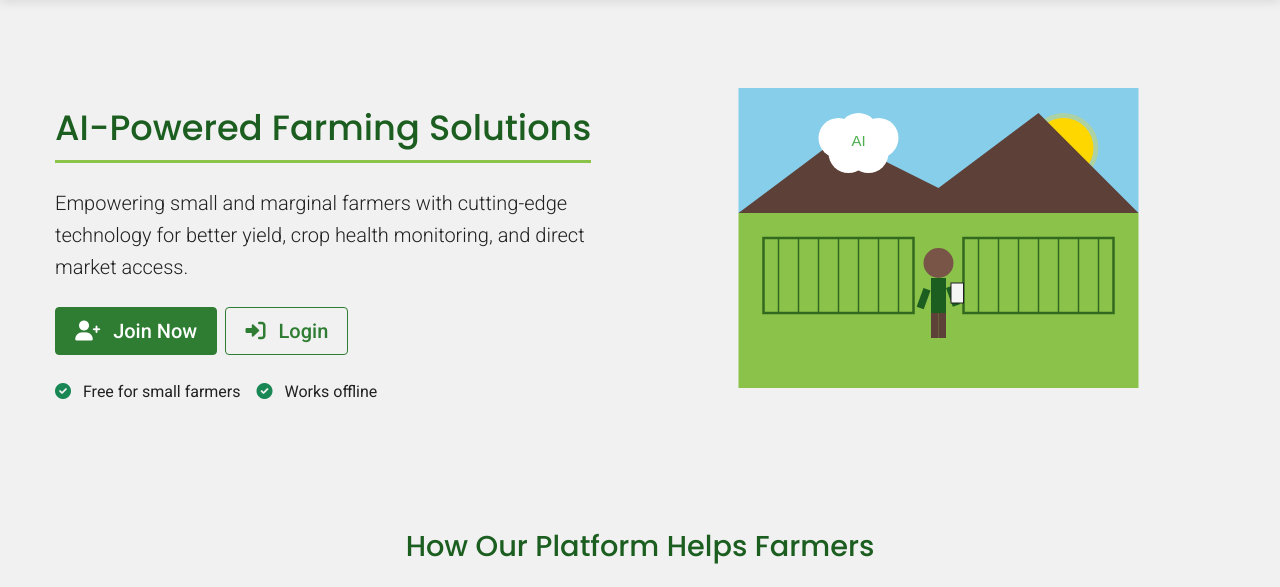
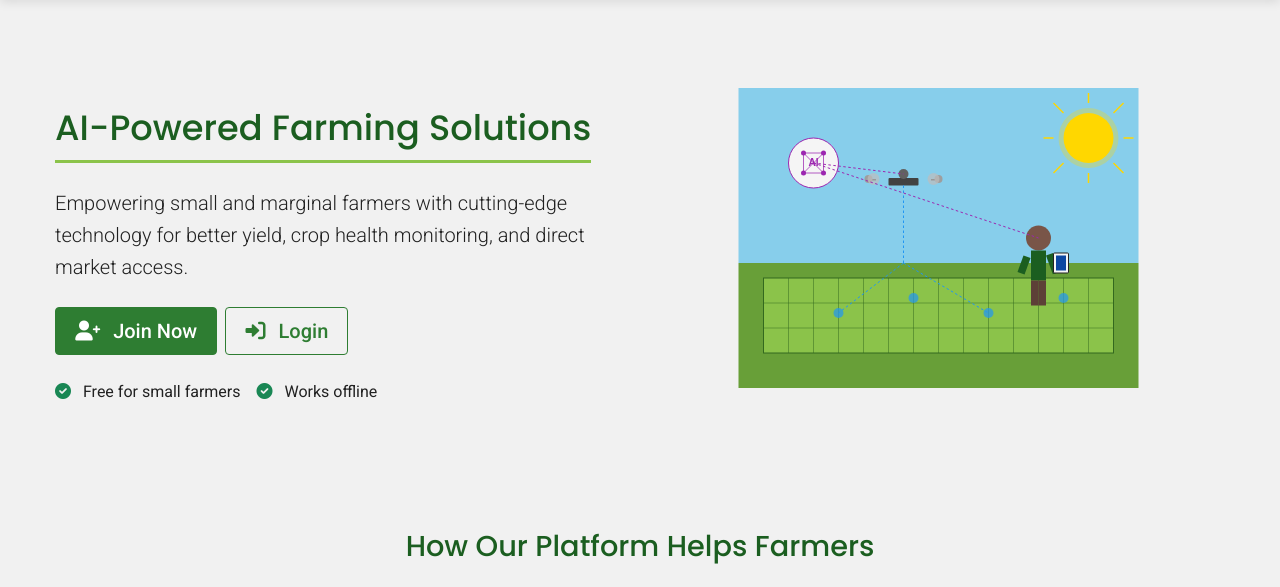
Before and after one commit to abbassyed110/SmartAI_Farm, a Flask app: page / in a window 1280 px wide. Shown: the part 88-675 px from the top of the page. Run offline with Flask 3, Linux system fonts and the light colour scheme.

Commit message:
Update main page with new illustration depicting AI-powered farming.
Replit-Commit-Author: Agent
Replit-Commit-Session-Id: 594c2358-4693-4d23-bf15-f490181160cd
Replit-Commit-Screenshot-Url: https://storage.googleapis.com/screenshot-production-us-central1/c538e39a-60b8-44f6-925d-a6d441abd903/b696179f-5846-4e31-a54b-b450b31ed5d2.jpg

```diff
--- a/templates/index.html
+++ b/templates/index.html
@@ -33,56 +33,100 @@
         </div>
         <div class="col-lg-6 mt-4 mt-lg-0 text-center">
             <svg width="100%" height="300" viewBox="0 0 800 600" xmlns="http://www.w3.org/2000/svg">
-                <!-- Landscape background -->
-                <rect x="0" y="250" width="800" height="350" fill="#8bc34a" />
-                <rect x="0" y="0" width="800" height="250" fill="#87ceeb" />
+                <!-- Sky and Ground Background -->
+                <rect x="0" y="0" width="800" height="350" fill="#87CEEB" /> <!-- Sky -->
+                <rect x="0" y="350" width="800" height="250" fill="#689F38" /> <!-- Ground -->
 
-                <!-- Sun -->
-                <circle cx="650" cy="120" r="60" fill="#ffd600" />
-                <circle cx="650" cy="120" r="70" fill="#ffd600" opacity="0.3" />
+                <!-- Sun with Rays -->
+                <circle cx="700" cy="100" r="50" fill="#FFD600" />
+                <circle cx="700" cy="100" r="60" fill="#FFD600" opacity="0.3" />
+                <!-- Sun rays -->
+                <line x1="700" y1="30" x2="700" y2="10" stroke="#FFD600" stroke-width="3" />
+                <line x1="770" y1="100" x2="790" y2="100" stroke="#FFD600" stroke-width="3" />
+                <line x1="700" y1="170" x2="700" y2="190" stroke="#FFD600" stroke-width="3" />
+                <line x1="630" y1="100" x2="610" y2="100" stroke="#FFD600" stroke-width="3" />
+                <line x1="650" y1="50" x2="630" y2="30" stroke="#FFD600" stroke-width="3" />
+                <line x1="750" y1="50" x2="770" y2="30" stroke="#FFD600" stroke-width="3" />
+                <line x1="750" y1="150" x2="770" y2="170" stroke="#FFD600" stroke-width="3" />
+                <line x1="650" y1="150" x2="630" y2="170" stroke="#FFD600" stroke-width="3" />
 
-                <!-- Mountains -->
-                <polygon points="0,250 200,100 400,200 600,50 800,250" fill="#5d4037" />
+                <!-- Digital Farm Fields with Grid Pattern -->
+                <rect x="50" y="380" width="700" height="150" fill="#8BC34A" stroke="#33691E" stroke-width="2" />
 
-                <!-- Fields -->
-                <rect x="50" y="300" width="300" height="150" fill="#8bc34a" stroke="#33691e" stroke-width="5" />
-                <rect x="450" y="300" width="300" height="150" fill="#8bc34a" stroke="#33691e" stroke-width="5" />
+                <!-- Digital Grid Lines -->
+                <line x1="100" y1="380" x2="100" y2="530" stroke="#33691E" stroke-width="1" />
+                <line x1="150" y1="380" x2="150" y2="530" stroke="#33691E" stroke-width="1" />
+                <line x1="200" y1="380" x2="200" y2="530" stroke="#33691E" stroke-width="1" />
+                <line x1="250" y1="380" x2="250" y2="530" stroke="#33691E" stroke-width="1" />
+                <line x1="300" y1="380" x2="300" y2="530" stroke="#33691E" stroke-width="1" />
+                <line x1="350" y1="380" x2="350" y2="530" stroke="#33691E" stroke-width="1" />
+                <line x1="400" y1="380" x2="400" y2="530" stroke="#33691E" stroke-width="1" />
+                <line x1="450" y1="380" x2="450" y2="530" stroke="#33691E" stroke-width="1" />
+                <line x1="500" y1="380" x2="500" y2="530" stroke="#33691E" stroke-width="1" />
+                <line x1="550" y1="380" x2="550" y2="530" stroke="#33691E" stroke-width="1" />
+                <line x1="600" y1="380" x2="600" y2="530" stroke="#33691E" stroke-width="1" />
+                <line x1="650" y1="380" x2="650" y2="530" stroke="#33691E" stroke-width="1" />
+                <line x1="700" y1="380" x2="700" y2="530" stroke="#33691E" stroke-width="1" />
 
-                <!-- Crop rows -->
-                <line x1="80" y1="300" x2="80" y2="450" stroke="#33691e" stroke-width="3" />
-                <line x1="120" y1="300" x2="120" y2="450" stroke="#33691e" stroke-width="3" />
-                <line x1="160" y1="300" x2="160" y2="450" stroke="#33691e" stroke-width="3" />
-                <line x1="200" y1="300" x2="200" y2="450" stroke="#33691e" stroke-width="3" />
-                <line x1="240" y1="300" x2="240" y2="450" stroke="#33691e" stroke-width="3" />
-                <line x1="280" y1="300" x2="280" y2="450" stroke="#33691e" stroke-width="3" />
-                <line x1="320" y1="300" x2="320" y2="450" stroke="#33691e" stroke-width="3" />
+                <line x1="50" y1="430" x2="750" y2="430" stroke="#33691E" stroke-width="1" />
+                <line x1="50" y1="480" x2="750" y2="480" stroke="#33691E" stroke-width="1" />
 
-                <line x1="480" y1="300" x2="480" y2="450" stroke="#33691e" stroke-width="3" />
-                <line x1="520" y1="300" x2="520" y2="450" stroke="#33691e" stroke-width="3" />
-                <line x1="560" y1="300" x2="560" y2="450" stroke="#33691e" stroke-width="3" />
-                <line x1="600" y1="300" x2="600" y2="450" stroke="#33691e" stroke-width="3" />
-                <line x1="640" y1="300" x2="640" y2="450" stroke="#33691e" stroke-width="3" />
-                <line x1="680" y1="300" x2="680" y2="450" stroke="#33691e" stroke-width="3" />
-                <line x1="720" y1="300" x2="720" y2="450" stroke="#33691e" stroke-width="3" />
+                <!-- Drone -->
+                <rect x="300" y="180" width="60" height="15" fill="#424242" rx="2" ry="2" />
+                <circle cx="330" cy="172" r="10" fill="#616161" />
+                <rect x="260" y="182" width="15" height="3" fill="#424242" />
+                <rect x="385" y="182" width="15" height="3" fill="#424242" />
+                <circle cx="260" cy="182" r="8" fill="#9E9E9E" />
+                <circle cx="400" cy="182" r="8" fill="#9E9E9E" />
+                <circle cx="270" cy="182" r="12" fill="#BDBDBD" opacity="0.7" />
+                <circle cx="390" cy="182" r="12" fill="#BDBDBD" opacity="0.7" />
 
-                <!-- Farmer with technology -->
-                <circle cx="400" cy="350" r="30" fill="#795548" /> <!-- head -->
-                <rect x="385" y="380" width="30" height="70" fill="#1b5e20" /> <!-- body -->
-                <rect x="370" y="400" width="15" height="40" fill="#1b5e20" transform="rotate(20, 370, 400)" /> <!-- left arm -->
-                <rect x="415" y="400" width="15" height="40" fill="#1b5e20" transform="rotate(-20, 415, 400)" /> <!-- right arm -->
-                <rect x="385" y="450" width="15" height="50" fill="#5d4037" /> <!-- left leg -->
-                <rect x="400" y="450" width="15" height="50" fill="#5d4037" /> <!-- right leg -->
+                <!-- Data Streams & Digital Elements -->
+                <path d="M330 195 L330 350" stroke="#2196F3" stroke-width="2" stroke-dasharray="5,5" />
+                <path d="M330 350 L200 450" stroke="#2196F3" stroke-width="2" stroke-dasharray="5,5" />
+                <path d="M330 350 L500 450" stroke="#2196F3" stroke-width="2" stroke-dasharray="5,5" />
 
-                <!-- Mobile device -->
-                <rect x="425" y="390" width="25" height="40" fill="#f5f5f5" stroke="#212121" stroke-width="2" />
+                <!-- Data Points on Fields -->
+                <circle cx="200" cy="450" r="10" fill="#2196F3" opacity="0.7" />
+                <circle cx="350" cy="420" r="10" fill="#2196F3" opacity="0.7" />
+                <circle cx="500" cy="450" r="10" fill="#2196F3" opacity="0.7" />
+                <circle cx="650" cy="420" r="10" fill="#2196F3" opacity="0.7" />
 
-                <!-- Cloud with AI symbol -->
-                <circle cx="200" cy="100" r="40" fill="white" />
-                <circle cx="240" cy="90" r="40" fill="white" />
-                <circle cx="280" cy="100" r="40" fill="white" />
-                <circle cx="220" cy="130" r="40" fill="white" />
-                <circle cx="260" cy="130" r="40" fill="white" />
-                <text x="240" y="115" font-family="Arial" font-size="30" text-anchor="middle" fill="#4caf50">AI</text>
+                <!-- Farmer with Tablet -->
+                <circle cx="600" cy="300" r="25" fill="#795548" /> <!-- head -->
+                <rect x="585" y="325" width="30" height="60" fill="#1B5E20" /> <!-- body -->
+                <rect x="570" y="335" width="15" height="35" fill="#1B5E20" transform="rotate(20, 570, 335)" /> <!-- left arm -->
+                <rect x="615" y="335" width="15" height="40" fill="#1B5E20" transform="rotate(-20, 615, 335)" /> <!-- right arm -->
+                <rect x="585" y="385" width="15" height="50" fill="#5D4037" /> <!-- left leg -->
+                <rect x="600" y="385" width="15" height="50" fill="#5D4037" /> <!-- right leg -->
+
+                <!-- Tablet in Hands -->
+                <rect x="630" y="330" width="30" height="40" fill="#F5F5F5" stroke="#212121" stroke-width="2" rx="2" ry="2" />
+                <rect x="635" y="335" width="20" height="30" fill="#0D47A1" /> <!-- screen -->
+
+                <!-- AI Brain Hub/Cloud -->
+                <circle cx="150" cy="150" r="50" fill="#F5F5F5" stroke="#9C27B0" stroke-width="2" />
+
+                <!-- Neural Network Lines -->
+                <path d="M150 150 L330 172" stroke="#9C27B0" stroke-width="2" stroke-dasharray="5,5" />
+                <path d="M150 150 L600 300" stroke="#9C27B0" stroke-width="2" stroke-dasharray="5,5" />
+
+                <!-- AI Text in Hub -->
+                <text x="150" y="155" font-family="Arial" font-size="20" text-anchor="middle" fill="#9C27B0" font-weight="bold">AI</text>
+
+                <!-- Digital Data Points Inside Hub -->
+                <circle cx="130" cy="130" r="5" fill="#9C27B0" />
+                <circle cx="170" cy="130" r="5" fill="#9C27B0" />
+                <circle cx="130" cy="170" r="5" fill="#9C27B0" />
+                <circle cx="170" cy="170" r="5" fill="#9C27B0" />
+
+                <!-- Connecting Lines Inside Hub -->
+                <line x1="130" y1="130" x2="170" y2="130" stroke="#9C27B0" stroke-width="1.5" />
+                <line x1="130" y1="130" x2="130" y2="170" stroke="#9C27B0" stroke-width="1.5" />
+                <line x1="170" y1="130" x2="170" y2="170" stroke="#9C27B0" stroke-width="1.5" />
+                <line x1="130" y1="170" x2="170" y2="170" stroke="#9C27B0" stroke-width="1.5" />
+                <line x1="130" y1="130" x2="170" y2="170" stroke="#9C27B0" stroke-width="1.5" />
+                <line x1="170" y1="130" x2="130" y2="170" stroke="#9C27B0" stroke-width="1.5" />
             </svg>
         </div>
     </div>
```
Also changed, not shown: instance/agritech.db.
